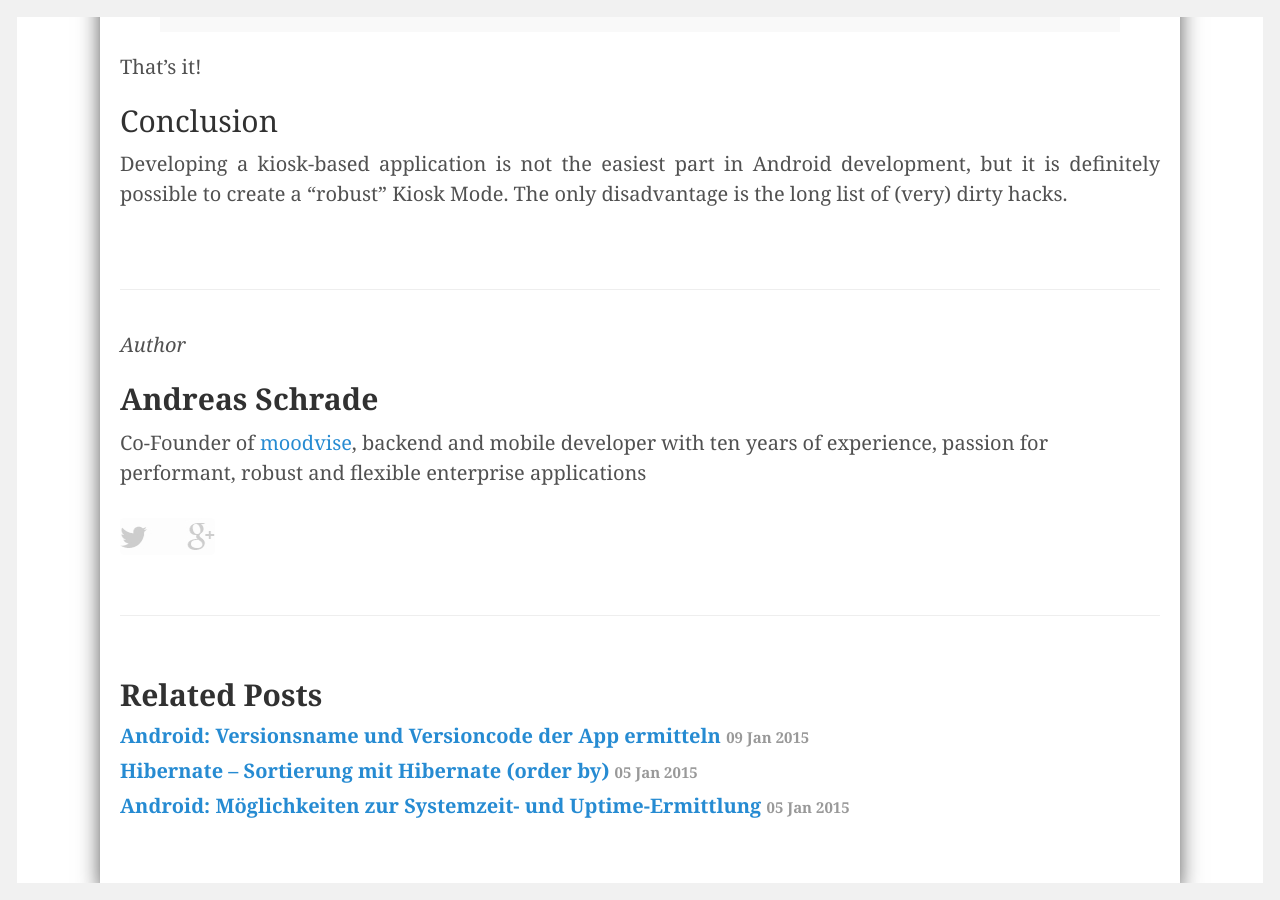
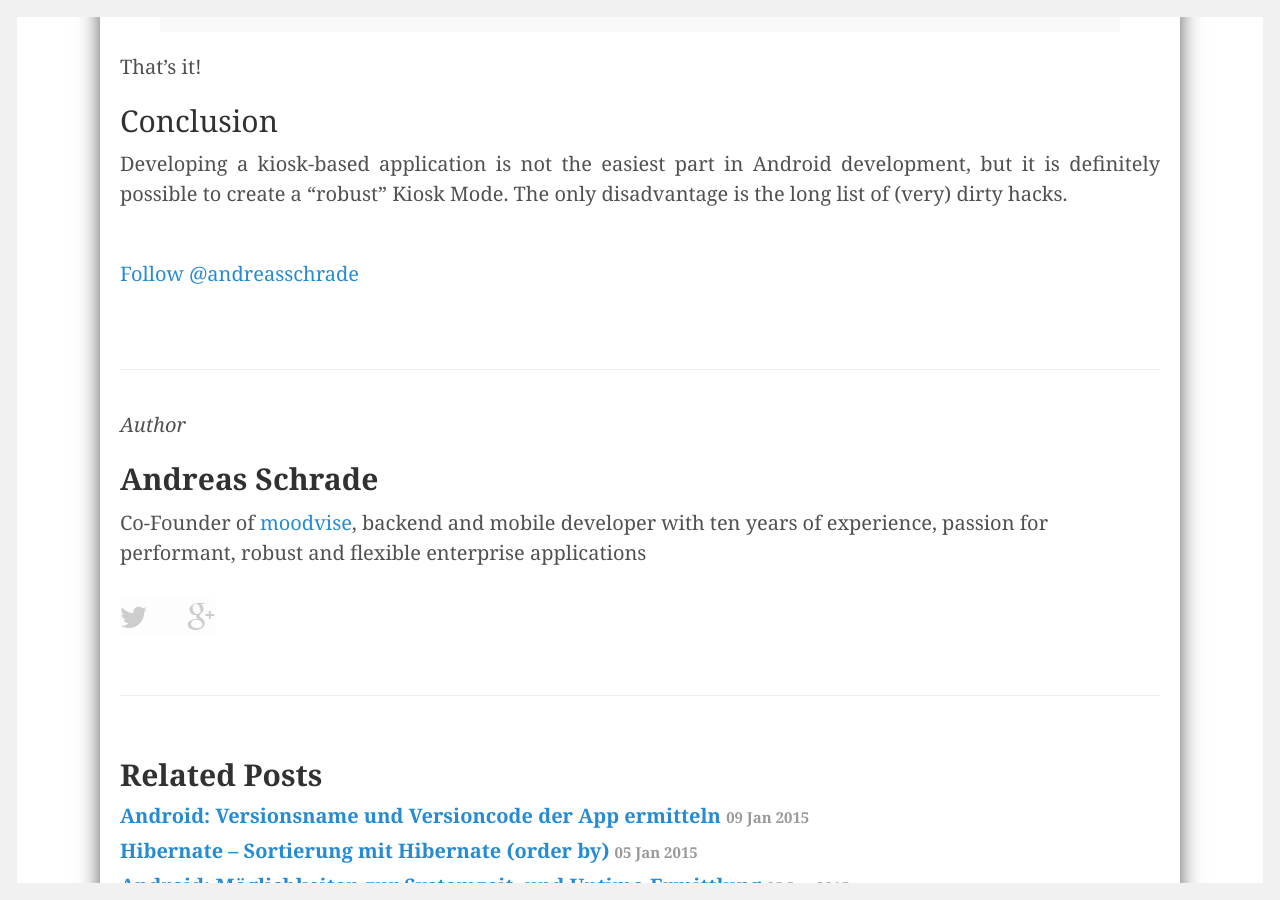
Before and after one commit to andreasschrade/andreasschrade.github.com, a Jekyll site: the page built from _posts/2015-02-16-android-tutorial-how-to-create-a-kiosk-mode-in-android.md, in a window 1280 px wide and 900 px high, scrolled down 9397 px. Built offline with Jekyll 4.4.1, drawn with Linux system fonts in a browser that asks for light colours; Markdown is read by kramdown in place of the engine named in the settings; comment, search, counter and statistics services are not loaded; some of the changed lines change nothing that is shown.

Commit message:
halleluja

```diff
--- a/_posts/2015-02-16-android-tutorial-how-to-create-a-kiosk-mode-in-android.md
+++ b/_posts/2015-02-16-android-tutorial-how-to-create-a-kiosk-mode-in-android.md
@@ -357,3 +357,12 @@
 ## Conclusion
 
 Developing a kiosk-based application is not the easiest part in Android development, but it is definitely possible to create a "robust" Kiosk Mode. The only disadvantage is the long list of (very) dirty hacks.
+
+<br>
+<a class="twitter-follow-button"
+  href="https://twitter.com/andreasschrade"
+  data-show-count="false"
+  data-lang="en">
+Follow @andreasschrade
+</a>
+<script>window.twttr=(function(d,s,id){var js,fjs=d.getElementsByTagName(s)[0],t=window.twttr||{};if(d.getElementById(id))return;js=d.createElement(s);js.id=id;js.src="https://platform.twitter.com/widgets.js";fjs.parentNode.insertBefore(js,fjs);t._e=[];t.ready=function(f){t._e.push(f);};return t;}(document,"script","twitter-wjs"));</script>
```
